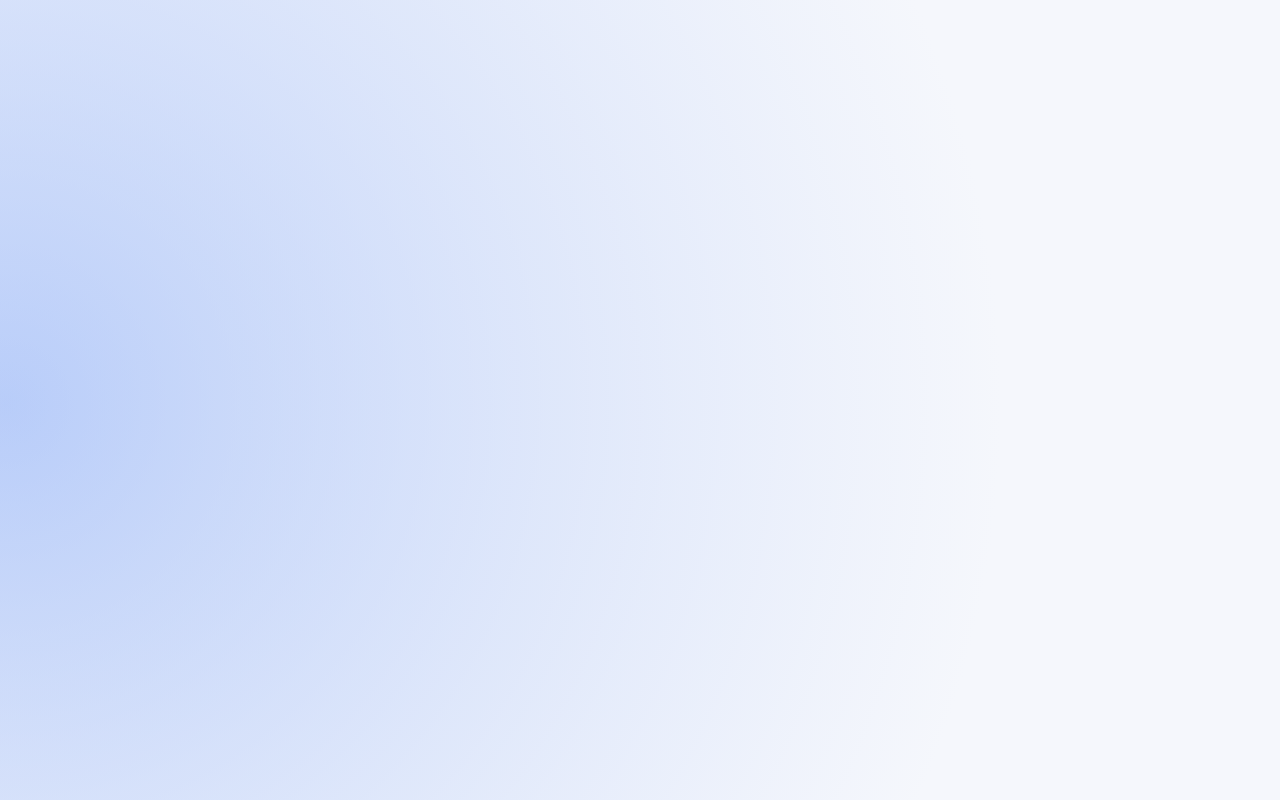
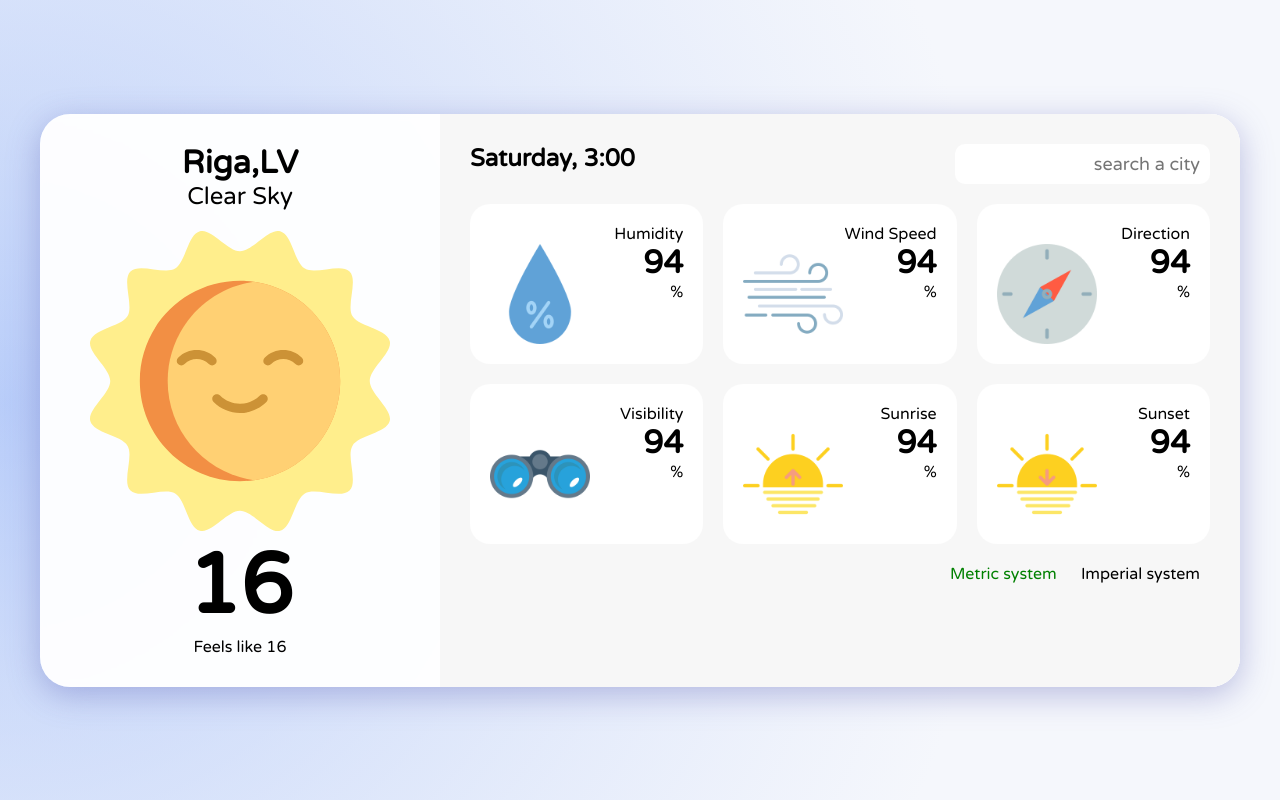
Before and after one commit to surennn3/javascript-weather-app, a plain HTML site: page index.html in a window 1280 px wide. Drawn offline with Linux system fonts and the light colour scheme.

Commit message:
Added static component to the project

```diff
--- a/index.html
+++ b/index.html
@@ -12,6 +12,87 @@
 </head>
 
 <body>
+    <div class="wrapper">
+        <div class="weatherWrapper">
+            <h1 class="locationalTitle">Riga,LV</h1>
+            <p class="weatherDescription">Clear Sky</p>
+            <img src="icons/01d.svg" alt="icons" height="300" width="300">
+            <h1 class="mainTemp">16</h1>
+            <p>Feels like 16</p>
+        </div>
+        <div class="statsWrapper">
+            <div class="titleAndSearch">
+                <h2 style="text-align: left;">Saturday, 3:00</h2>
+                <input type="text" class="searchInput" placeholder="search a city">
+            </div>
+            <div class="statsBox">
+                <div class="statsCard">
+                    <p>Humidity</p>
+                    <div class="statsCardContent">
+                        <img src="icons/025-humidity.png" alt="Humidity" height="100" width="100">
+                        <div>
+                            <h1>94</h1>
+                            <p>%</p>
+                        </div>
+                    </div>
+                </div>
+                <div class="statsCard">
+                    <p>Wind Speed</p>
+                    <div class="statsCardContent">
+                        <img src="icons/017-wind.png" alt="Humidity" height="100" width="100">
+                        <div>
+                            <h1>94</h1>
+                            <p>%</p>
+                        </div>
+                    </div>
+                </div>
+                <div class="statsCard">
+                    <p>Direction</p>
+                    <div class="statsCardContent">
+                        <img src="icons/014-compass.png" alt="Humidity" height="100" width="100">
+                        <div>
+                            <h1>94</h1>
+                            <p>%</p>
+                        </div>
+                    </div>
+                </div>
+                <div class="statsCard">
+                    <p>Visibility</p>
+                    <div class="statsCardContent">
+                        <img src="icons/binocular.png" alt="Humidity" height="100" width="100">
+                        <div>
+                            <h1>94</h1>
+                            <p>%</p>
+                        </div>
+                    </div>
+                </div>
+                <div class="statsCard">
+                    <p>Sunrise</p>
+                    <div class="statsCardContent">
+                        <img src="icons/040-sunrise.png" alt="Humidity" height="100" width="100">
+                        <div>
+                            <h1>94</h1>
+                            <p>%</p>
+                        </div>
+                    </div>
+                </div>
+                <div class="statsCard">
+                    <p>Sunset</p>
+                    <div class="statsCardContent">
+                        <img src="icons/041-sunset.png" alt="Humidity" height="100" width="100">
+                        <div>
+                            <h1>94</h1>
+                            <p>%</p>
+                        </div>
+                    </div>
+                </div>
+            </div>
+            <div class="switchBox">
+                <p class="switch" style="color:green">Metric system</p>
+                <p class="switch" style="color:black">Imperial system</p>
+            </div>
+        </div>
+    </div>
 
 </body>
 
```
